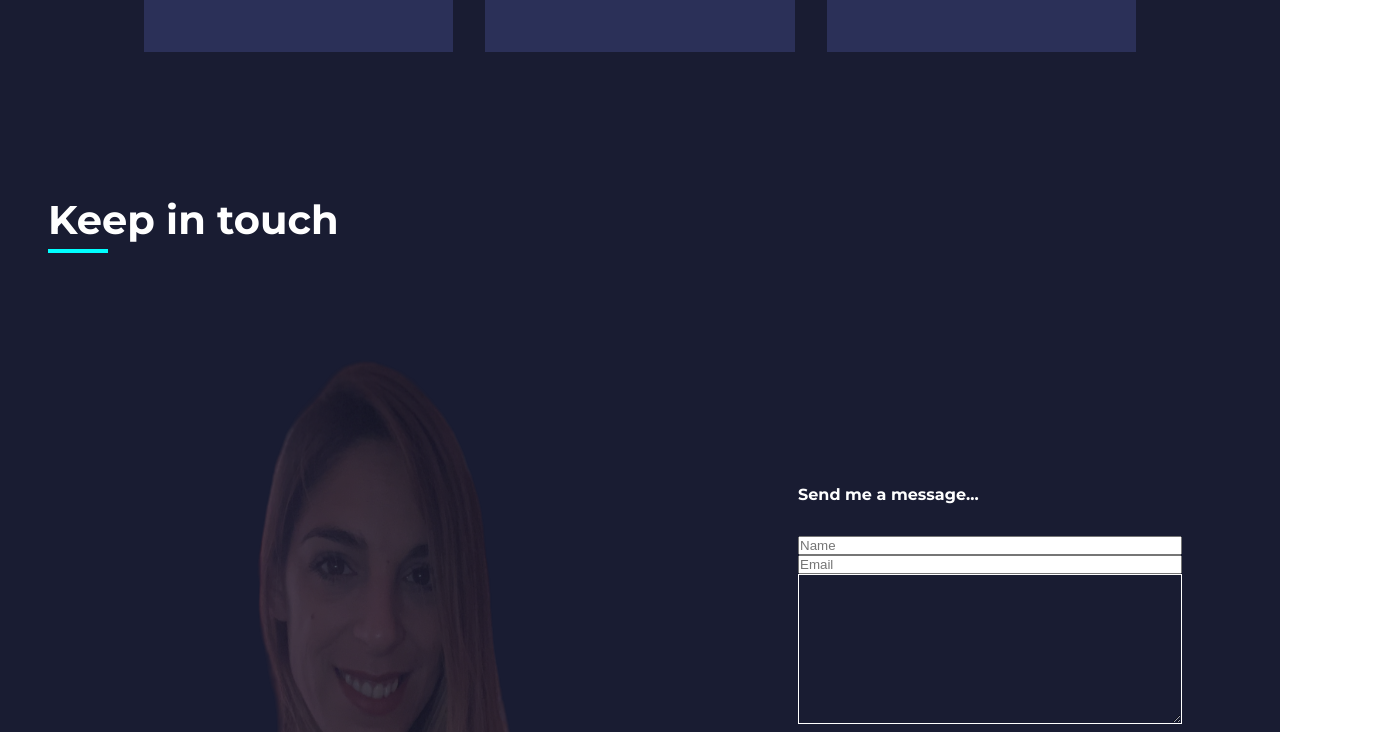
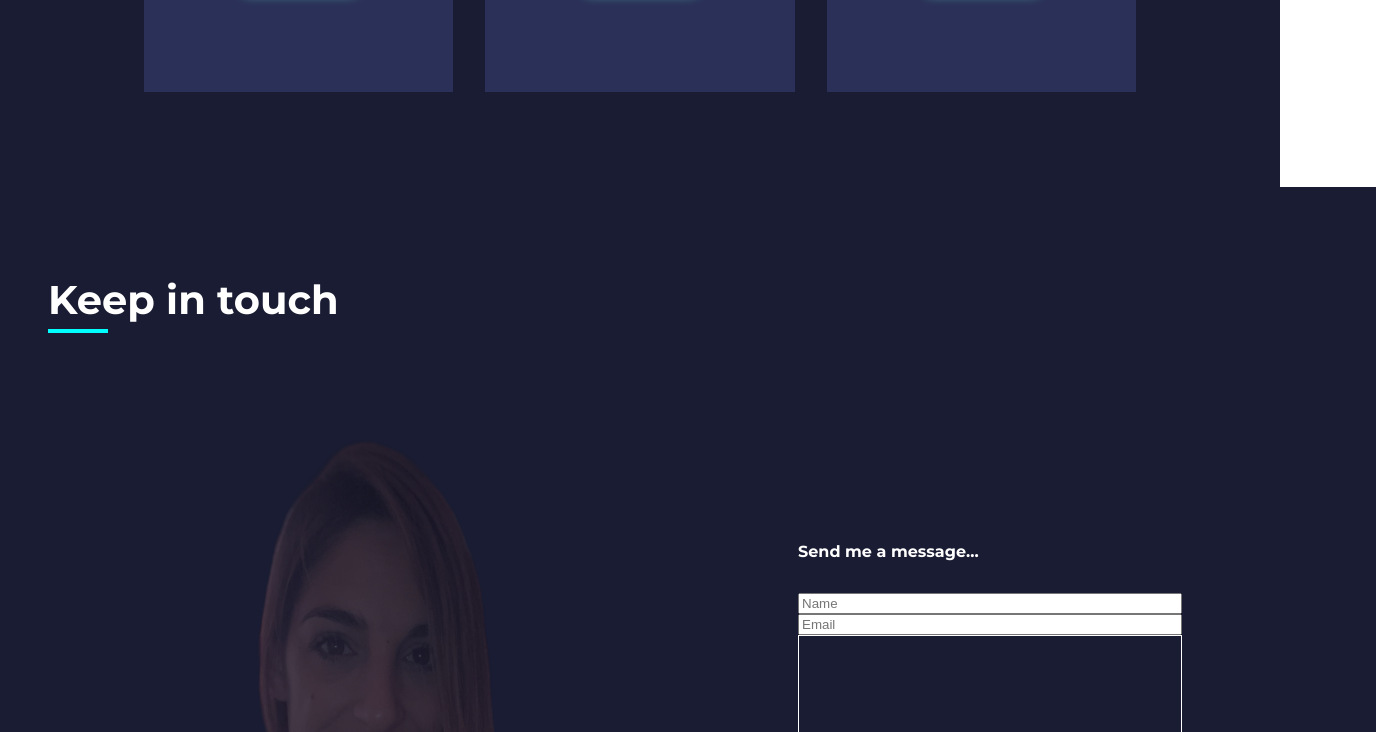
Before and after one commit to yaelita87/portfolioPH, a plain HTML site: page Portfolio/index.html in a window 1280 px wide. Shown: the part 1958-2690 px from the top of the page, 1376 px wide, since content can reach past the window. Drawn offline with Linux system fonts and the light colour scheme.

Commit message:
changes on bodyÂ

```diff
--- a/Portfolio/Css/style.css
+++ b/Portfolio/Css/style.css
@@ -2,8 +2,6 @@
 
 * {
   margin: 0;
-  padding: 0;
-  box-sizing: border-box;
 }
 
 body {
@@ -154,6 +152,7 @@ h1 {
 
 .portfolio-heading h2,
 .contact-heading h2 {
+  margin-top: 40px;
   font-size: 2.5em;
   color: #fff;
 }
@@ -233,22 +232,23 @@ h1 {
   flex-direction: column;
   width: 30vw;
   margin-top: 2em;
+  background: none;
 }
 .form-group textarea {
   height: 150px;
   padding: 1.5em;
   background: none;
-  border: 1px solid #fff;
+  border: 1px solid;
   color: #fff;
 }
 
 .form-group .input {
   padding: 10px 20px;
-  margin-bottom: 1em;
+  margin-bottom: 2em;
   background: none;
   border: none;
   border-bottom: 1px solid #fff;
-  color: #fff;
+
 }
 
 .form-group .btn-submit {
```
